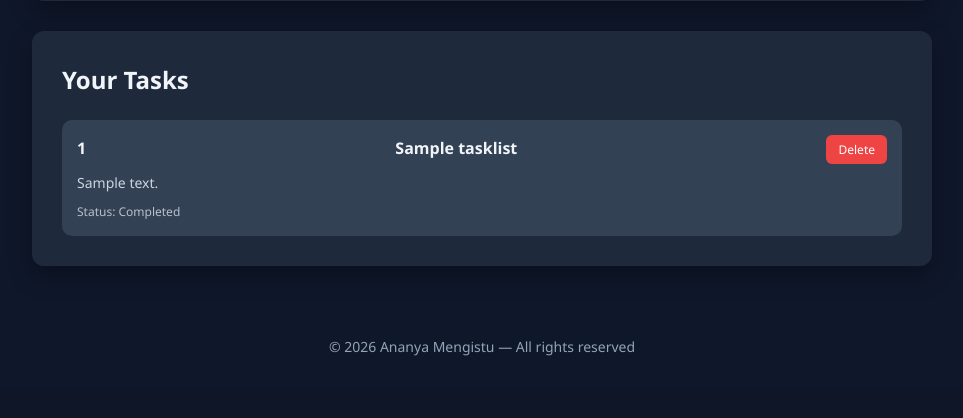
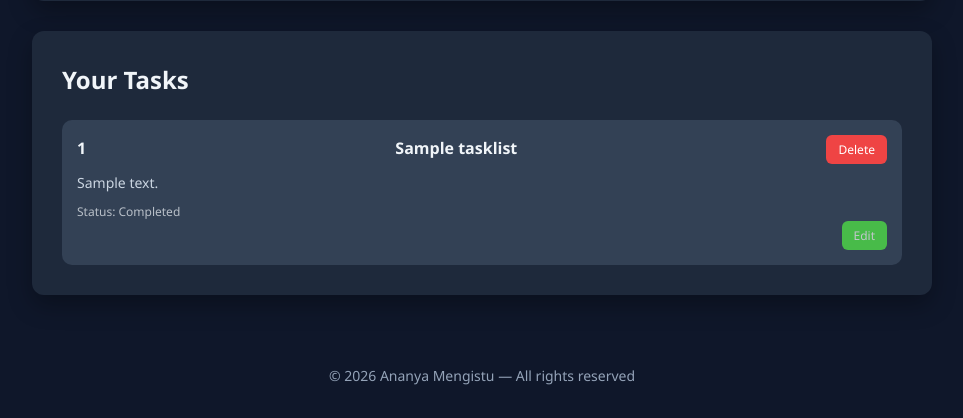
Before and after one commit to ananya09-code/full-stack-todoapp, a Flask app: page /add in a window 1280 px wide. Shown: the part 455-873 px from the top of the page, without its empty margins (158-1121 px from the left). Before the commit the page ends 811 px from the top, so only its background shows below. Run offline with Flask 3, Linux system fonts and the light colour scheme; tables that the repository leaves empty hold one stand-in row (values such as "Sample post").

Commit message:
i have added the edit button to the task card

```diff
--- a/app.py
+++ b/app.py
@@ -37,6 +37,15 @@ def remove(id):
     db.session.delete(task)
     db.session.commit()
     return jsonify({'message': f'Record {id} deleted'})
+@app.route("/api/update/<int:id>",methods=["GET","POST"])
+def update(id):
+    task=tasklist.query.get_or_404(id)
+    if task:
+         data = request.get_json()
+         task.title=data["newtitle"]
+         task.note=data["newnote"]
+         db.session.commit()
+         return jsonify({'status': 'success'})
 
 if __name__ == '__main__':
     app.run(debug=True)
--- a/static/script.js
+++ b/static/script.js
@@ -1,5 +1,29 @@
 const form = document.getElementById("add-task-form");
 const task = document.querySelector(".task-list");
+const edit= document.querySelector(".edit")
+
+
+
+async function updatetask(upid,newtitle,newnote){
+  try{
+
+  const callup= await fetch(url3=`api/update/${upid}`,{method:"POST"
+     ,headers: {
+     'Content-Type': 'application/json',},
+     body:JSON.stringify({newtitle,newnote})})
+
+     const data = await callup.json()
+     if(data){
+      alert("task has been updated")
+      getdata();
+     }
+     console.log(data)
+
+  } catch(error){
+    console.log("there is a problem")
+  }
+
+}
 
 function showssign(data) {
   if (!data.length) {
@@ -33,12 +57,14 @@ async function getdata() {
         <div class="card-task">
           <div class="task-title">
             <span class="id">${t.id}</span>
-            <span>${t.name}</span>
+            <span class="title">${t.name}</span>
             <button class="del">Delete</button>
           </div>
           <div class="note">${t.note}</div>
           <div class="status ${statusClass}">
             Status: <span class="task-status">${statusText}</span>
+             <div class="ed">
+          <button class="edit">Edit</button></div>
           </div>
         </div>
       `;
@@ -67,5 +93,31 @@ task.addEventListener('click', function(e) {
     delet(id);
   }
 });
+task.addEventListener("click", function(e) {
+  if (e.target.classList.contains("edit")) {
+
+    const card = e.target.closest(".card-task");
+    const upid = card.querySelector(".id").textContent;
+    const title = card.querySelector(".title");
+    const note = card.querySelector(".note");
+    const button = e.target;
+
+    if (button.textContent === "Edit") {
+      title.contentEditable = true;
+      note.contentEditable = true;
+      title.focus();
+      button.textContent = "Save";
+    } else {
+      title.contentEditable = false;
+      note.contentEditable = false;
+
+      const newtitle = title.textContent;
+      const newnote = note.textContent;
+
+      button.textContent = "Edit";
+      updatetask(upid, newtitle, newnote);
+    }
+  }
+});
 
 getdata();
--- a/static/style.css
+++ b/static/style.css
@@ -178,3 +178,24 @@ footer {
   font-size: 14px;
   color: #94a3b8;
 }
+.ed{
+  display: flex;
+  justify-content: end;
+  align-items: center;
+
+
+
+}
+.ed button{
+  background: #52ef44;
+  border: none;
+  padding: 6px 12px;
+  border-radius: 6px;
+  color: white;
+  cursor: pointer;
+  font-size: 12px;
+
+}
+.ed button:hover {
+  background: #26dc69;
+}
```
